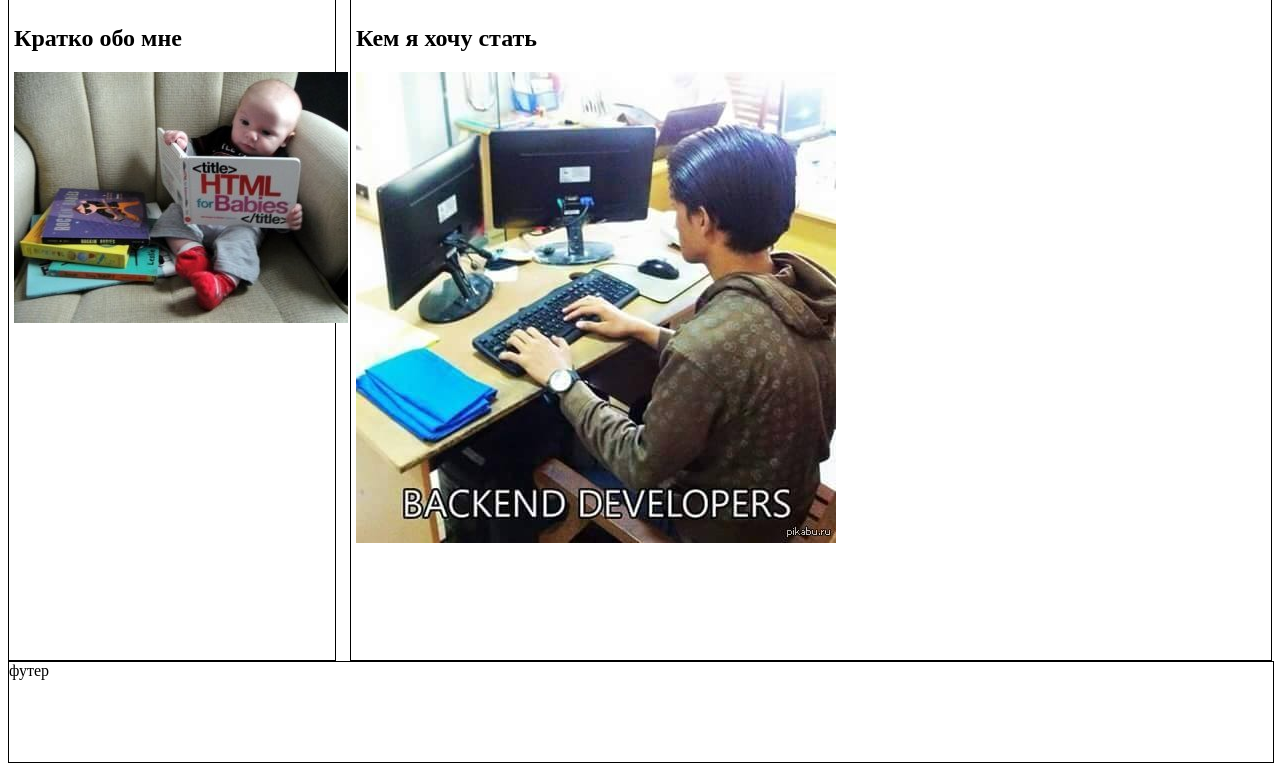
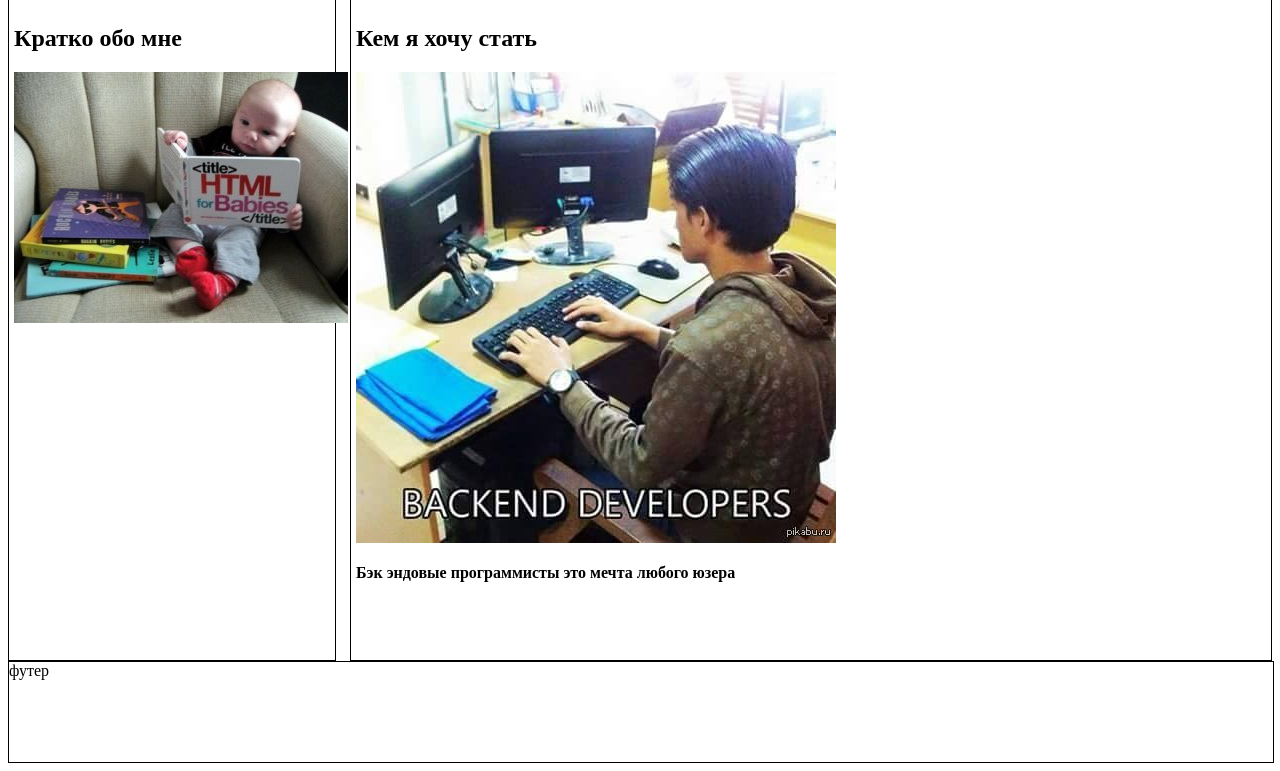
Before and after one commit to Captoweb/Personal_Home_Page, a PHP site: page / in a window 1280 px wide. Shown: the part 271-1042 px from the top of the page. Run offline with PHP 8.4, Linux system fonts and the light colour scheme.

Commit message:
begining commiting

```diff
--- a/content.php
+++ b/content.php
@@ -3,6 +3,6 @@
     <h2>Кем я хочу стать</h2>
  <p><img src="/images/work.jpg"></p>
 
-
+    <h4><p>Бэк эндовые программисты это мечта любого юзера</p></h4>
 
 </div>
```
